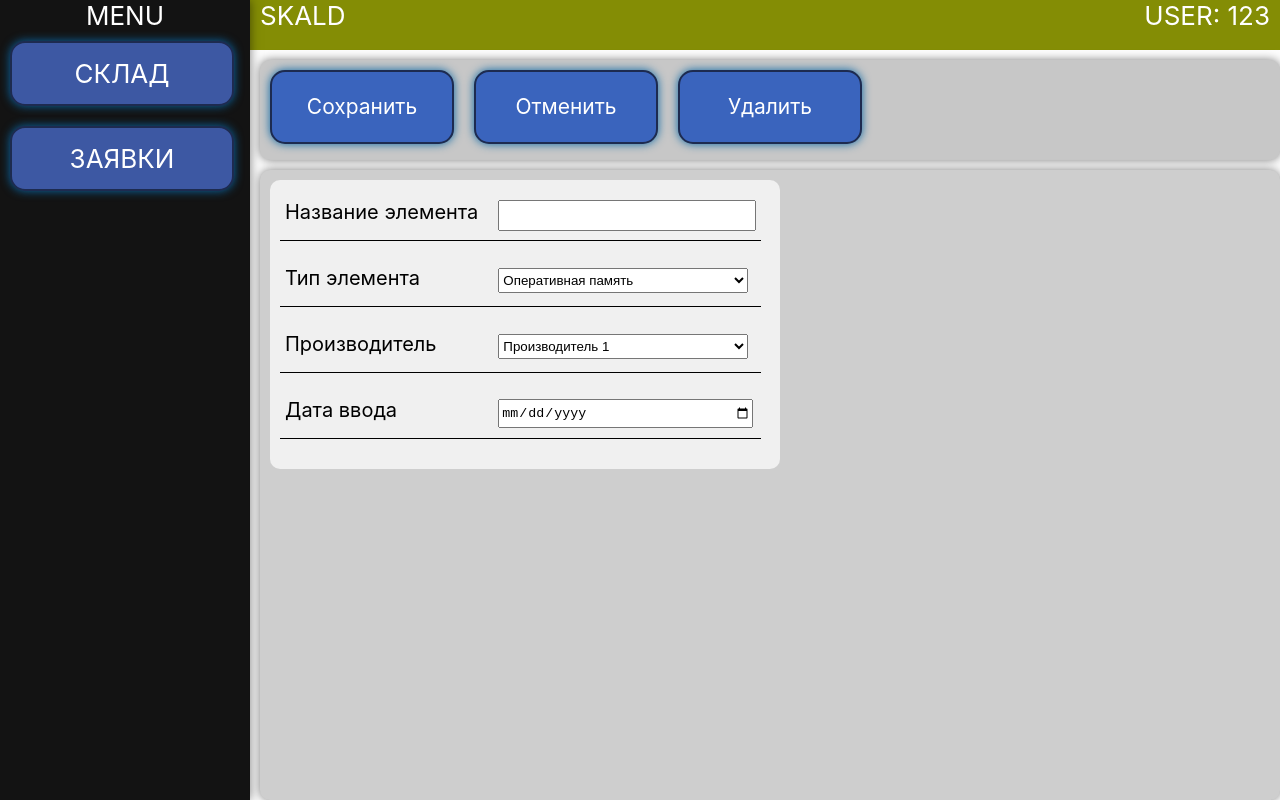
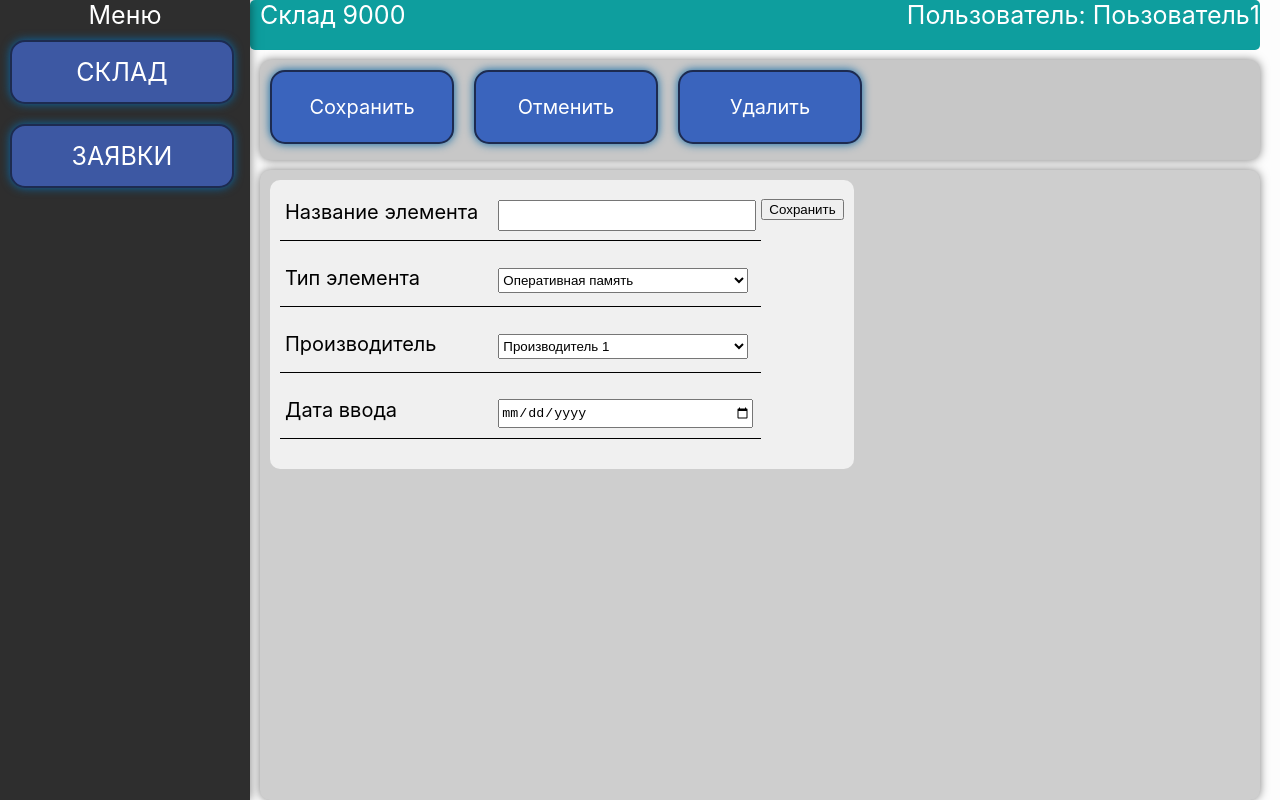
Before and after one commit to LaPesadilla-rus/test_sklad, a React (Create React App) app in the folder frontend/: page /sklad/edit in a window 1280 px wide. Built offline with nearby package versions, Linux system fonts and the light colour scheme.

Commit message:
07.05.2020

```diff
--- a/frontend/src/App.css
+++ b/frontend/src/App.css
@@ -10,7 +10,7 @@
     flex-direction: row;
     align-items: baseline;
     justify-content: left;*/
-    font-size: calc(10px + 2vmin);
+    font-size: 25px;
     color: white;
 
     position: relative;
--- a/frontend/src/components/actions_bar/actions.css
+++ b/frontend/src/components/actions_bar/actions.css
@@ -1,7 +1,7 @@
 .Actions {
     background-color: #c7c7c7;
     float: left;
-    width: calc(100vw - 260px);
+    width: calc(100vw - 280px);
     height: 100px;
     position: relative;
     margin-left: 10px;
@@ -25,7 +25,7 @@
 
     background-color: #3a64bd;
 
-    font-size: calc(5px + 2vmin);
+    font-size: 20px;
     line-height: 70px;
     white-space: nowrap;
     text-decoration: none;
--- a/frontend/src/components/data_block/Data.js
+++ b/frontend/src/components/data_block/Data.js
@@ -1,13 +1,11 @@
 import React, {Component} from 'react';
 import './data_block.css';
-//import Users from './components/Users.js';
-//import Users from '../Users.js'
 import {NavLink} from 'react-router-dom';
+import axios from 'axios';
 
-const BlockItem = (props) => {
+/*const BlockItem = (props) => {
     let path = './edit/block/' + props.id;
-
-return <NavLink className="Block" to={path}>{props.name}</NavLink>
+    return <NavLink className="Block" to={path}>{props.name}</NavLink>
 }
 
 function Data (props) {
@@ -23,3 +21,49 @@ function Data (props) {
 }
 
 export default Data;
+*/
+const BlockItem = (props) => {
+    let path = './edit/block/' + props.id;
+    return <NavLink className="Block" to={path} >
+            <label>{props.name} {props.kod} Кол-во: 10шт Дата: {props.date}</label>
+        </NavLink>
+}
+
+export default class Data extends Component{
+    constructor() {
+        super();
+        this.state = {
+            equips: [],
+        };
+    }
+
+    componentDidMount = () => {
+        axios.get('./all').then(res=>{
+            console.log(res.data);
+            this.setState({
+                equips: res.data
+            });
+        });
+    }
+    //{this.state.equips.map( e_id => <NavLink className="Block" to='./edit/block/'>{e_id}</NavLink>)}
+
+
+    render() {
+        return (
+            <div className="Data">
+                <NavLink className="Block" to='./edit/block/'>
+                    <label>Оперативная память KLDSA456 Кол-во: 10шт Дата:20.20.2020</label>
+                </NavLink>
+                {this.state.equips.map( id => <BlockItem key={id.e_id} date={id.to_char} kod={id.e_kod} name={id.te_name} id={id.e_id} />)}
+            </div>
+        );
+    }
+}
+
+/*
+<BlockItem name="BLOCK1" id="1"/>
+                <BlockItem name="BLOCK2" id="2"/>
+                <BlockItem name="BLOCK3" id="3"/>
+                <BlockItem name="BLOCK4" id="4"/>
+                <BlockItem name="BLOCK5" id="5"/>
+*/
--- a/frontend/src/components/data_block/Element/Element.js
+++ b/frontend/src/components/data_block/Element/Element.js
@@ -1,11 +1,60 @@
 import React, {Component} from 'react';
 import './Element.css';
 import {NavLink} from 'react-router-dom';
+import axio from 'axios';
 
 
-function Element () {
+export default class Element extends Component {
+    constructor() {
+        super();
+        this.state = {
+            name: '',
+            e_type: '1',
+            f_name: '1',
+            date: '',
+        };
+    }
+
+    handleSubmit = event => {
+        event.preventDefault();
+
+        const data = {
+            name: this.state.name,
+            e_type: this.state.e_type,
+            f_name: this.state.f_name,
+            date: this.state.date
+        }
+
+        axio.post('/sklad/new/save', {data}).then(res => {
+            console.log(res.data);
+        });
+    }
+
+    handleChange = event => {
+        if (event.target.name = 'name')
+            this.setState({name: event.target.value});
+        console.log(event.target.name);
+    };
+
+    ChangeDate = event => {
+        this.setState({date: event.target.value});
+    };
+
+    ChangeType = event => {
+        this.setState({e_type: event.target.value});
+    };
+
+    ChangeFirm = event => {
+        this.setState({f_name: event.target.value});
+    };
+
+
+
+
+    render () {
         return (
             <div className="Element">
+                <form onSubmit={this.handleSubmit}>
                 <div>
                     <p>Название элемента </p>
                     <p>Тип элемента </p>
@@ -13,26 +62,29 @@ function Element () {
                     <p>Дата ввода </p>
                 </div>
                 <div>
-                <p><input></input> </p>
+                    <p><input name='name' onChange={this.handleChange}></input> </p>
                     <p>
-                    <select id="elem_type">
+                        <select id="elem_type" name='e_type' onChange={this.ChangeType}>
                             <option value="1">Оперативная память</option>
                             <option value="2">Жесткий диск</option>
                         </select>
                     </p>
                     <p>
-                    <select id="fact_name">
+                        <select id="fact_name" name='f_name' onChange={this.ChangeFirm}>
                             <option value="1">Производитель 1</option>
                             <option value="2">Производитель 2</option>
                         </select>
                     </p>
-                <p><input type="date"></input> </p>
+                    <p><input type="date" name='date' onChange={this.ChangeDate}></input> </p>
                 </div>
+                <button type='submit' className="action_block">Сохранить</button>
+                </form>
             </div>
         );
     }
 
-export default Element;
+}
+
 
 /*
             <p>Название элемента <input></input></p>
--- a/frontend/src/components/data_block/data_block.css
+++ b/frontend/src/components/data_block/data_block.css
@@ -1,7 +1,7 @@
 .DataBlock {
     background-color: #cecece;
     float: left;
-    width: calc(100vw - 260px);
+    width: calc(100vw - 280px);
     height: calc(100vh - 170px);
     /*height: 100%;*/
 
@@ -26,16 +26,24 @@
 }
 
 .Block {
-
-    height: 50px;
+    min-height: 50px;
     background-color: #24a197;
     margin: 4px;
     border-radius: 4px;
     display: block;
     text-shadow: 0 2px 1px rgba(0, 0, 0, 0.075);
     border: 1px solid #1c7e76;
+
+    font-size: 17px;
+    line-height: 50px;
     text-decoration: none;
+    vertical-align: middle;
     color: white;
+    text-align: left;
+}
+
+.Block label {
+    margin: 5px;
 }
 
 .Block:hover {
--- a/frontend/src/components/header/header.css
+++ b/frontend/src/components/header/header.css
@@ -1,19 +1,19 @@
 .Header {
-    background-color: #848d05;
-    width: calc(100vw - 250px);
+    background-color: #0e9e9e;
+    width: calc(100vw - 270px);
     min-height: 50px;
     float: left;
     /*display: flex;
     flex-direction: row;
     align-items: baseline;
     justify-content: left;*/
-    font-size: calc(10px + 2vmin);
+    font-size: 25px;
     color: white;
 
     /*margin-left: 5px;*/
     text-align: center;
 
-    /*border-radius: 10px;*/
+    border-radius: 5px;
 }
 
 .NameSite {
@@ -26,5 +26,5 @@
     position: absolute;
     right: 0;
 
-    margin-right: 10px;
+    margin-right: 20px;
 }
--- a/frontend/src/components/header/header.js
+++ b/frontend/src/components/header/header.js
@@ -5,8 +5,8 @@ export default class Header extends Component{
     render (){
         return (
             <div className="Header">
-                <div className="NameSite"> SKALD </div>
-                <div className="Login"> USER: 123</div>
+                <div className="NameSite"> Склад 9000 </div>
+                <div className="Login"> Пользователь: Поьзователь1</div>
             </div>
         );
     }
--- a/frontend/src/components/l_menu/l_menu.css
+++ b/frontend/src/components/l_menu/l_menu.css
@@ -1,5 +1,5 @@
 .Menu {
-    background-color: #131313;
+    background-color: #2e2e2e;
     float: left;
     position: relative;
     width: 250px;
@@ -31,6 +31,6 @@
     transition: all 1s;
   }
 .button_block.act{
-    background-color: #29ac29;
+    background-color: #278f27;
     transition: all 0.5s;
 }
--- a/frontend/src/components/l_menu/l_menu.js
+++ b/frontend/src/components/l_menu/l_menu.js
@@ -6,7 +6,7 @@ export default class Menu extends Component{
     render (){
         return (
             <div className="Menu">
-                MENU
+                Меню
                 <NavLink className="button_block" activeClassName="act" to="/sklad/all">
                     Склад
                 </NavLink>
```
Also changed, not shown: 1 other file (tests, documents, lock files or other folders). Lines whose indentation alone changed are shown as unchanged.
